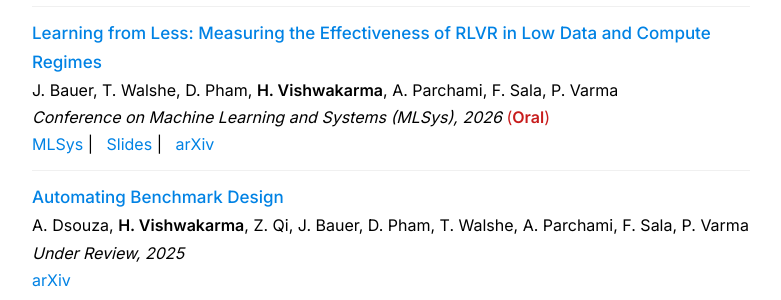
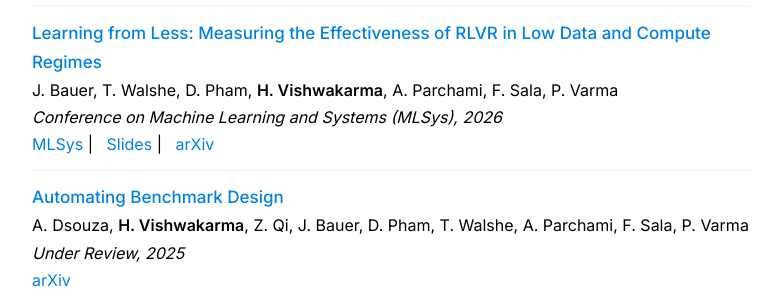
Before and after one commit to harit7/harit7.github.io, a Jekyll site: the page built from index.html, in a window 1280 px wide. Shown: the part 1898-2198 px from the top of the page, without its empty margins (249-1030 px from the left). Built offline with Jekyll 4.4.1, drawn with Linux system fonts in a browser that asks for light colours.

Commit message:
Remove Oral tag from MLSys paper entry
Co-Authored-By: Claude Fable 5.1 <noreply@anthropic.com>

```diff
--- a/_data/papers.json
+++ b/_data/papers.json
@@ -79,7 +79,6 @@
         "url":"https://mlsys.org/virtual/2026/oral/3783",
         "venue_short":"MLSys",
         "type": "full_pub",
-        "award": "Oral",
 
         "links": [
                      {
```
